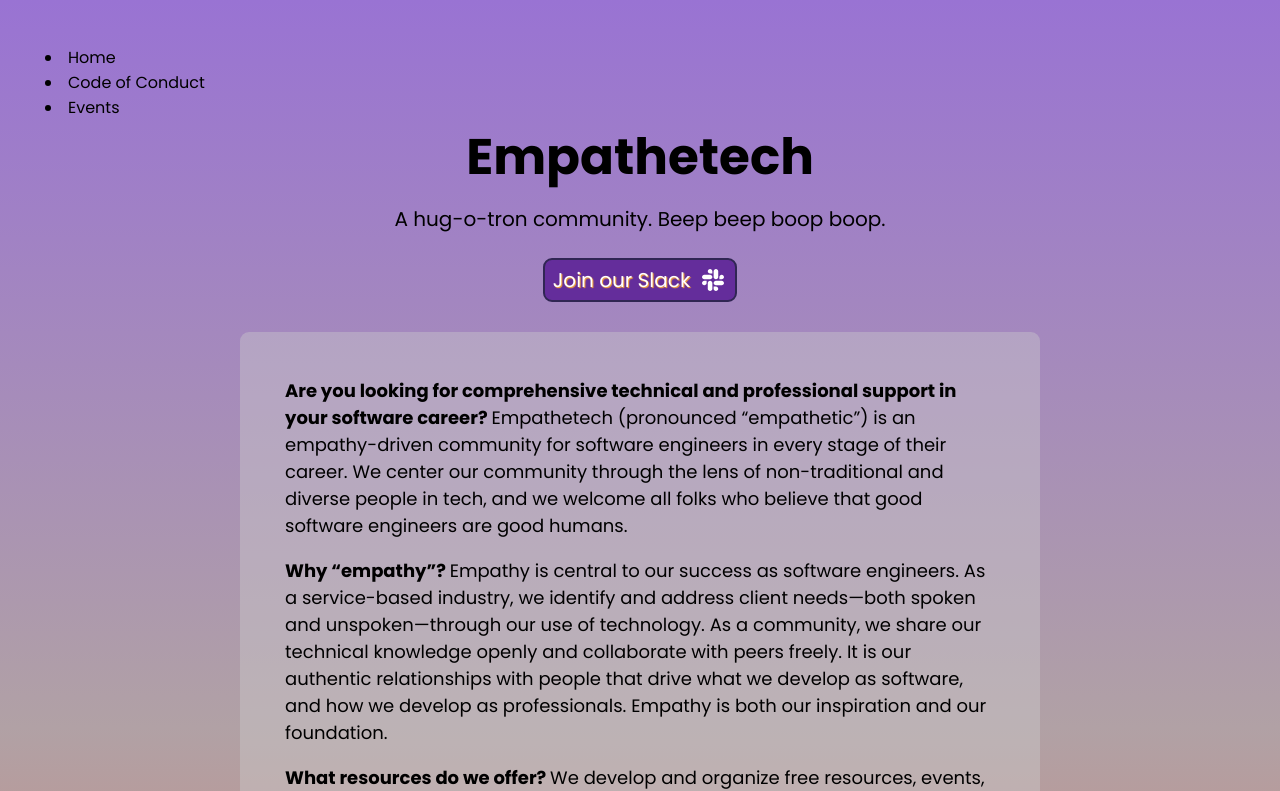
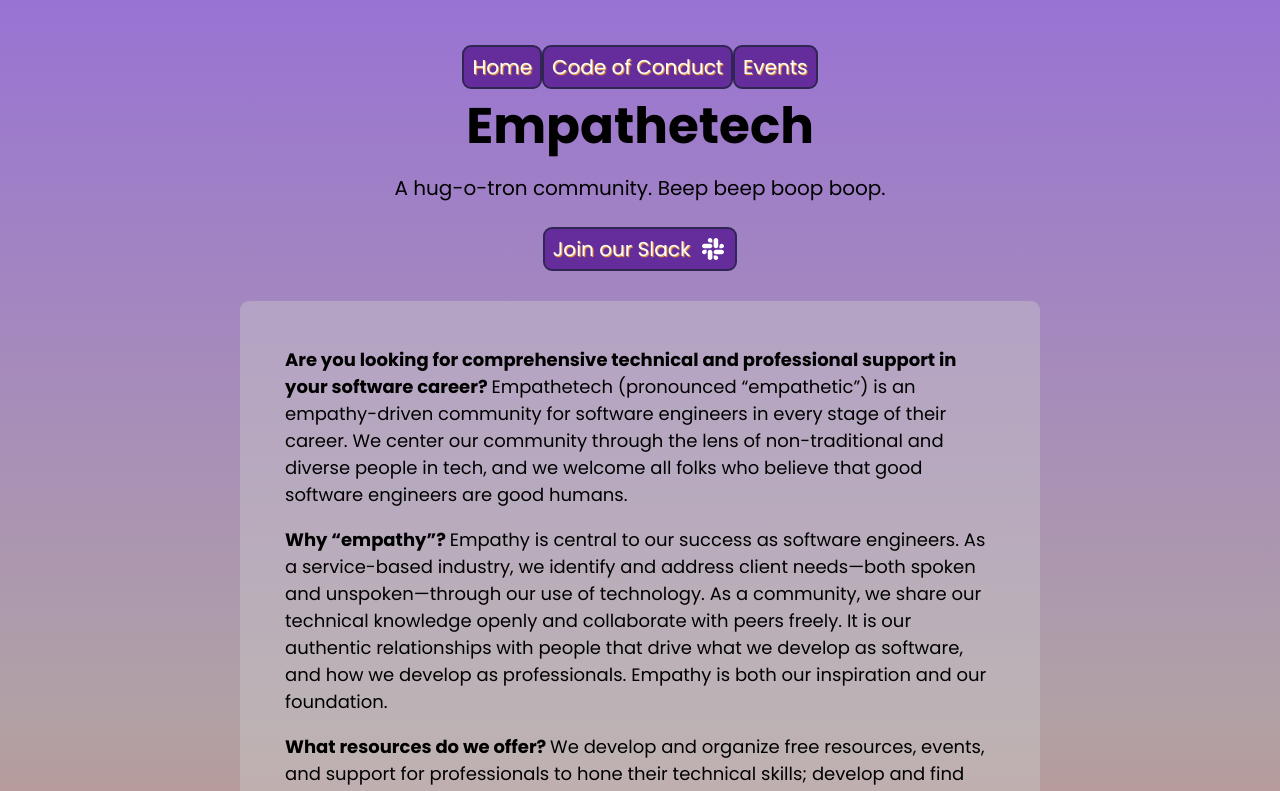
Before and after one commit to empathetech/empathetech.org, a Next.js app: page / in a window 1280 px wide. Shown: the top 791 px of the page. Built offline with nearby package versions, Linux system fonts and the light colour scheme.

Commit message:
links and footer persist across pages

```diff
--- a/src/components/navigationBar/NavigationBar.tsx
+++ b/src/components/navigationBar/NavigationBar.tsx
@@ -1,20 +1,23 @@
 import Link from "next/link";
+import styles from "./navigationBar.module.css"
+import { LinkButton } from "../linkButton/LinkButton";
+
 
 export const NavigationBar: React.FC  = () => {
 
   return (
-    <nav className="">
+    <nav className={styles.navigationBar}>
 
       <Link href="/">
-        <li>Home</li>
+        <LinkButton>Home</LinkButton>
       </Link>
 
       <Link href="/code-of-conduct">
-        <li>Code of Conduct</li>
+        <LinkButton>Code of Conduct</LinkButton>
       </Link>
 
       <Link href={"/events"}>
-        <li>Events</li>
+        <LinkButton>Events</LinkButton>
       </Link>
 
     </nav>
--- /dev/null
+++ b/src/components/navigationBar/navigationBar.module.css
@@ -0,0 +1,5 @@
+.navigationBar {
+  display: flex;
+  justify-content: center;
+  align-items: center;
+}
--- a/src/pages/_app.tsx
+++ b/src/pages/_app.tsx
@@ -2,6 +2,7 @@ import "@/styles/globals.css"
 import type { AppProps } from "next/app"
 //replace with google font of choice
 import { Poppins } from "next/font/google"
+import { Footer, NavigationBar } from "@/components"
 
 const poppins = Poppins({
 	weight: ["100", "200", "300", "400", "500", "600", "700", "800", "900"],
@@ -12,7 +13,9 @@ const poppins = Poppins({
 export default function App({ Component, pageProps }: AppProps) {
 	return (
 		<div className={poppins.className}>
+			<NavigationBar />
 			<Component {...pageProps} />
+			<Footer />
 		</div>
 	)
 }
--- a/src/pages/index.tsx
+++ b/src/pages/index.tsx
@@ -1,12 +1,9 @@
 import Head from "next/head"
-import Link from "next/link"
 import styles from "@/styles/page.module.css"
 import {
 	AboutEmpathetechText,
-	Footer,
 	Header,
 	LinkButton,
-	NavigationBar,
 	TextBlock,
 } from "@/components"
 
@@ -17,8 +14,6 @@ export const TAGLINE = "A hug-o-tron community. Beep beep boop boop."
 export default function Home() {
 	return (
 		<>
-			<NavigationBar />
-
 			<Head>
 				<title>{"Empathetech"}</title>
 				<meta name="description" content={TAGLINE} />
@@ -44,7 +39,6 @@ export default function Home() {
 				</TextBlock>
 			</main>
 
-			<Footer />
 		</>
 	)
 }
```
Also changed, not shown: src/pages/code-of-conduct.tsx (+0 -8 lines).
